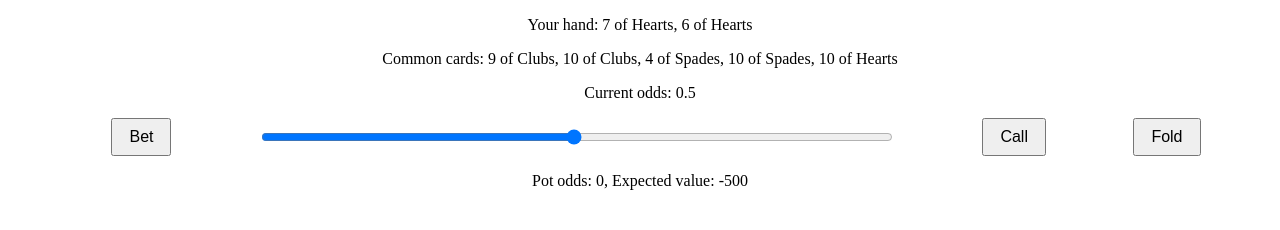
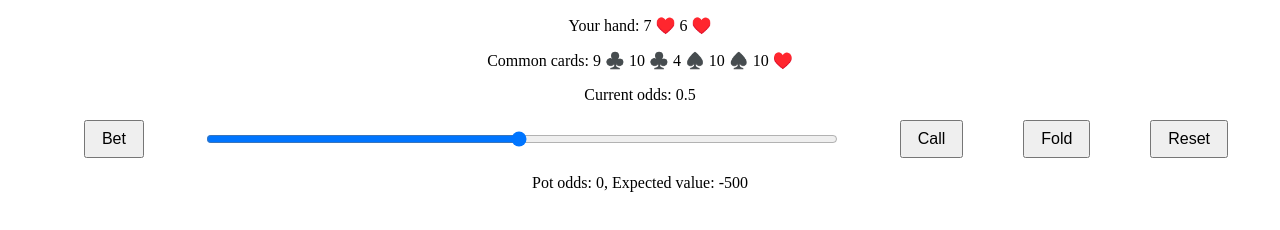
Before and after one commit to general-computer/games, a plain HTML site: page poker/piston/v4/index.html in a window 1280 px wide. Drawn offline with Linux system fonts and the light colour scheme.

Commit message:
Add better hand ranking function

```diff
--- a/poker/piston/v4/actions.js
+++ b/poker/piston/v4/actions.js
@@ -21,10 +21,44 @@ function fold() {
     updateUI();
 }
 
+function reset() {
+    game = new Game(3);
+    updateUI();
+}
+
+// Helper function to convert a card suit to a Unicode character
+function getCardSymbol(suit) {
+    switch(suit) {
+        case 'Hearts':
+            return '♥️';
+        case 'Diamonds':
+            return '♦️';
+        case 'Clubs':
+            return '♣️';
+        case 'Spades':
+            return '♠️';
+        default:
+            return suit;
+    }
+}
+
+// Update the UI based on the current game state
 function updateUI() {
-    // Update the UI based on the current game state
-    document.getElementById('player-hand-section').innerText = `Your hand: ${game.players[0].hand.map(card => `${card.value} of ${card.suit}`).join(', ')}`;
-    document.getElementById('common-cards-section').innerText = `Common cards: ${game.communityCards.map(card => `${card.value} of ${card.suit}`).join(', ')}`;
+    // Update the player's hand display
+    let playerHandText = 'Your hand: ';
+    game.players[0].hand.forEach(card => {
+        playerHandText += `${card.value} ${getCardSymbol(card.suit)} `;
+    });
+    document.getElementById('player-hand-section').innerText = playerHandText;
+
+    // Update the common cards display
+    let commonCardsText = 'Common cards: ';
+    game.communityCards.forEach(card => {
+        commonCardsText += `${card.value} ${getCardSymbol(card.suit)} `;
+    });
+    document.getElementById('common-cards-section').innerText = commonCardsText;
+
+    // Update the odds and feedback sections
     document.getElementById('odds-section').innerText = `Current odds: ${game.calculateWinningOdds(game.players[0])}`;
     document.getElementById('feedback-section').innerText = `Pot odds: ${game.calculatePotOdds()}, Expected value: ${game.calculateExpectedValue(game.players[0])}`;
 }
--- a/poker/piston/v4/index.html
+++ b/poker/piston/v4/index.html
@@ -3,6 +3,7 @@
     <head>
         <title>Poker Odds Calculator</title>
         <link rel="stylesheet" type="text/css" href="index.css">
+        <meta charset="UTF-8">
     </head>
     <body>
         <div id="player-hand-section">
@@ -22,12 +23,14 @@
             <input type="range" id="bet-slider" min="1" max="100" value="50">
             <button id="call-button">Call</button>
             <button id="fold-button">Fold</button>
+            <button id="reset-button">Reset</button>
         </div>
 
         <div id="feedback-section">
             <!-- Feedback will be displayed here -->
         </div>
 
+
         <script src="player_game.js"></script>
         <script src="actions.js"></script>
     </body>
--- a/poker/piston/v4/player_game.js
+++ b/poker/piston/v4/player_game.js
@@ -44,6 +44,27 @@ class Deck {
 
 let deck = new Deck();
 
+function getHandRank(hand) {
+    const values = hand.map(card => card.value);
+    const suits = hand.map(card => card.suit);
+    values.sort((a, b) => b - a);
+
+    const isFlush = suits.every(suit => suit === suits[0]);
+    const isStraight = values.every((value, index) => index === 0 || value === values[index - 1] - 1);
+    const counts = Object.values(values.reduce((counts, value) => ({...counts, [value]: (counts[value] || 0) + 1}), {}));
+    counts.sort((a, b) => b - a);
+
+    if (isStraight && isFlush && values[0] === 14) return 10; // Royal flush
+    if (isStraight && isFlush) return 9; // Straight flush
+    if (counts[0] === 4) return 8; // Four of a kind
+    if (counts[0] === 3 && counts[1] === 2) return 7; // Full house
+    if (isFlush) return 6; // Flush
+    if (isStraight) return 5; // Straight
+    if (counts[0] === 3) return 4; // Three of a kind
+    if (counts[0] === 2 && counts[1] === 2) return 3; // Two pairs
+    if (counts[0] === 2) return 2; // One pair
+    return 1; // High card
+}
 
 class Player {
     constructor(deck) {
@@ -79,18 +100,19 @@ class Game {
         return (winningOdds * this.pot) - ((1 - winningOdds) * player.chips);
     }
 
-    calculateWinningOdds(player) {
-        // simplified calculation
-        const playerHandStrength = this.calculateHandStrength(player.hand);
-        let strongerHands = 0;
+    // Returns the hand ranking of a 5-card hand, higher numbers are better
 
-        for (let i = 1; i < this.players.length; i++) {
-            if (this.calculateHandStrength(this.players[i].hand) > playerHandStrength) {
-                strongerHands++;
-            }
-        }
 
-        return 1 - (strongerHands / (this.players.length - 1));
+    // Adjust calculateWinningOdds function to use getHandRank
+    calculateWinningOdds = function(player) {
+        const visibleCards = this.communityCards.concat(...this.players.map(player => player.hand));
+        const playerHand = player.hand.concat(this.communityCards);
+        const playerRank = getHandRank(playerHand);
+        const opponentRanks = this.players
+            .filter(opponent => opponent !== player)
+            .map(opponent => opponent.hand.concat(this.communityCards))
+            .map(getHandRank);
+        return opponentRanks.filter(rank => rank <= playerRank).length / opponentRanks.length;
     }
 
     calculateHandStrength(hand) {
```
